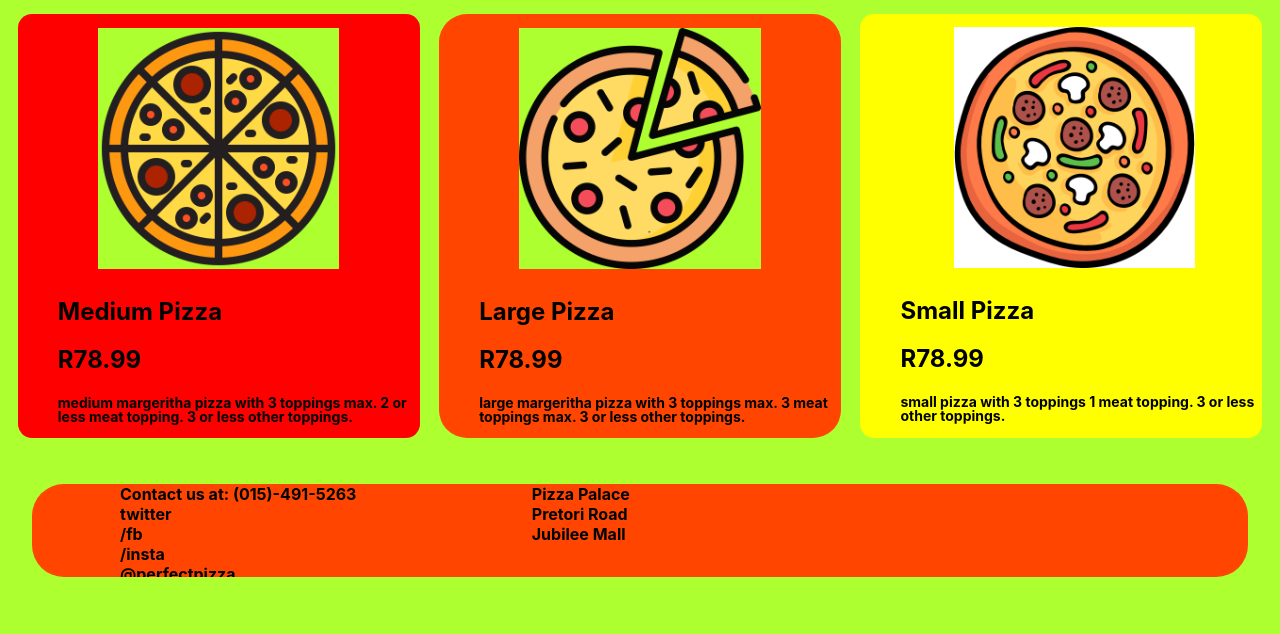
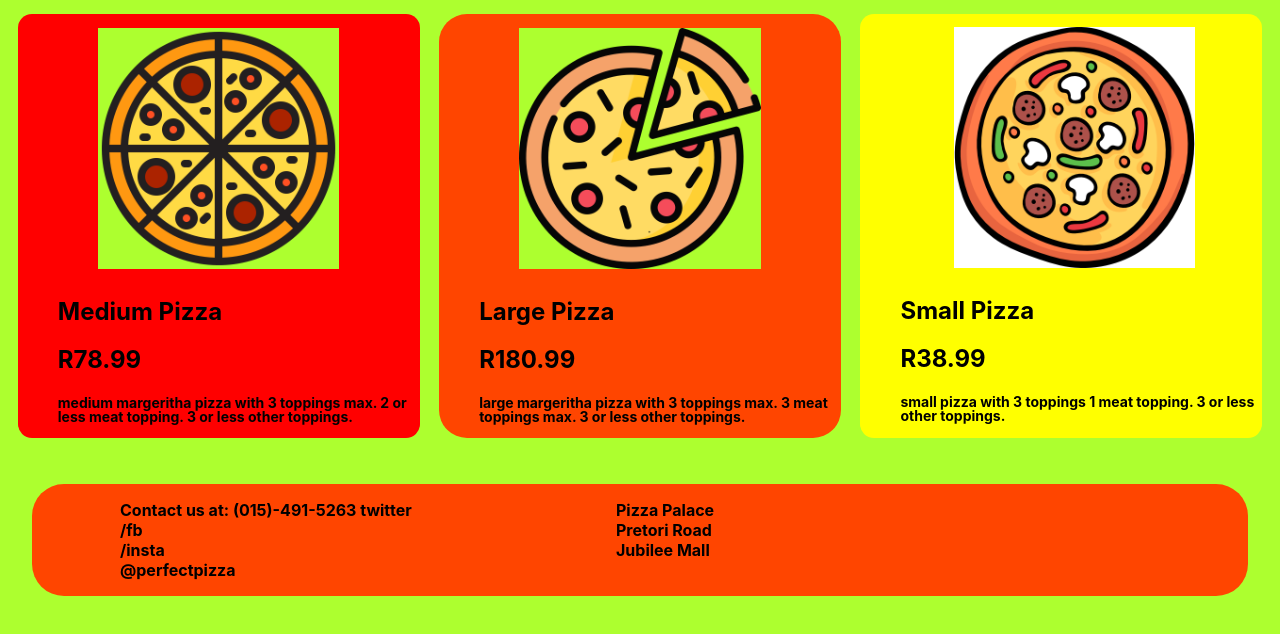
Before and after one commit to Poroto-Kekana/Pizza-Pamphlet, a plain HTML site: page Pizza-Pamphlet.html in a window 1280 px wide. Shown: the part 82-716 px from the top of the page. Drawn offline with Linux system fonts and the light colour scheme.

Commit message:
Align footer and change prizes

```diff
--- a/Pizza-Pamphlet.html
+++ b/Pizza-Pamphlet.html
@@ -44,7 +44,7 @@
                         </div>
 
                         <div class="price">
-                            <li>R78.99</li>
+                            <li>R180.99</li>
                         </div>
 
                         <div class="description">
@@ -63,7 +63,7 @@
                         </div>
 
                         <div class="price">
-                            <li>R78.99</li>
+                            <li>R38.99</li>
                         </div>
 
                         <div class="description">
@@ -79,16 +79,16 @@
 
 
     <footer class="bottom">
-        <div>
-            <ul class="contacts">
+        <div class="pizza contacts">
+            <ul>
             <li>Contact us at: (015)-491-5263 twitter</li>
             <li>/fb</li>
             <li>/insta</li>
             <li>@perfectpizza</li>
             </ul>
         </div>
-        <div>
-            <ul class="address">
+        <div class="pizza address">
+            <ul>
                 <li>Pizza Palace</li>
                 <li>Pretori Road</li>
                 <li>Jubilee Mall</li>
--- a/style.CSS
+++ b/style.CSS
@@ -148,10 +148,10 @@ ul{
 
 
  .contacts {
-    height: 92.84854125976562px;
-    max-width: 496.6465148925781px;
-    left: -302.1888122558594px;
-    top: 224.59808349609375px;
+    /* height: 92.84854125976562px; */
+    /* max-width: 496.6465148925781px;  */
+    /* left: -302.1888122558594px;  */
+    /* top: 224.59808349609375px; */
     width: 70%;
     border-radius: nullpx;
     /* text-align: left; */
@@ -161,10 +161,10 @@ ul{
 }
 
 .address {
-    height: 92.84854125976562px;
-    max-width: 278.9985046386719px;
-    left: 225.1329345703125px;
-    top: 224.59808349609375px;
+    /* height: 92.84854125976562px; */
+    /* max-width: 278.9985046386719px;  */
+    /* left: 225.1329345703125px;  */
+    /* top: 224.59808349609375px; */
     width: 30%;
     border-radius: nullpx;
     text-align:justify;
```
